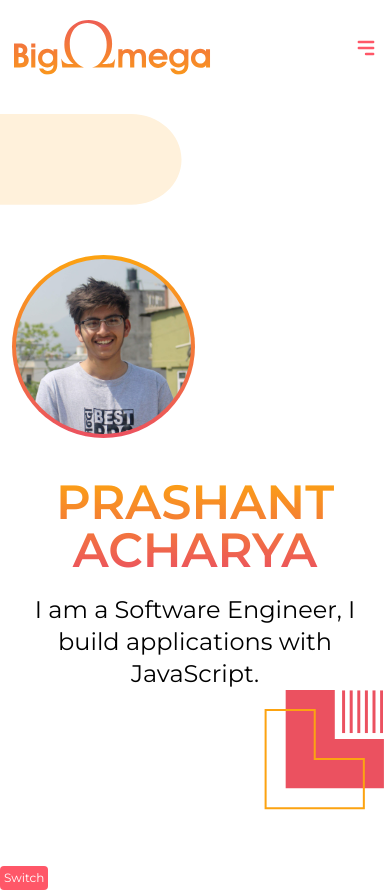
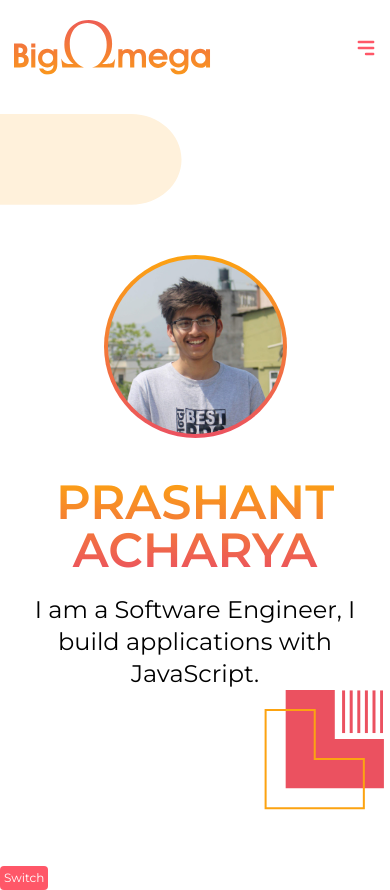
Before and after one commit to prashantacharya/bigomega-v2, a Next.js app: page / in a window 390 px wide. Built offline with nearby package versions, Linux system fonts and the light colour scheme.

Commit message:
Center image in small screen

```diff
--- a/components/HeroSection.tsx
+++ b/components/HeroSection.tsx
@@ -16,7 +16,7 @@ const HeroSection = () => {
             </p>
           </div>
 
-          <div>
+          <div className="flex align-center justify-center">
             <div className="w-1/2 md:w-auto md:text-left p-1 my-10 md:my-0 flex content-center align-center rounded-full hero-image-bg">
               <Image
                 src="/my-image.png"
```
